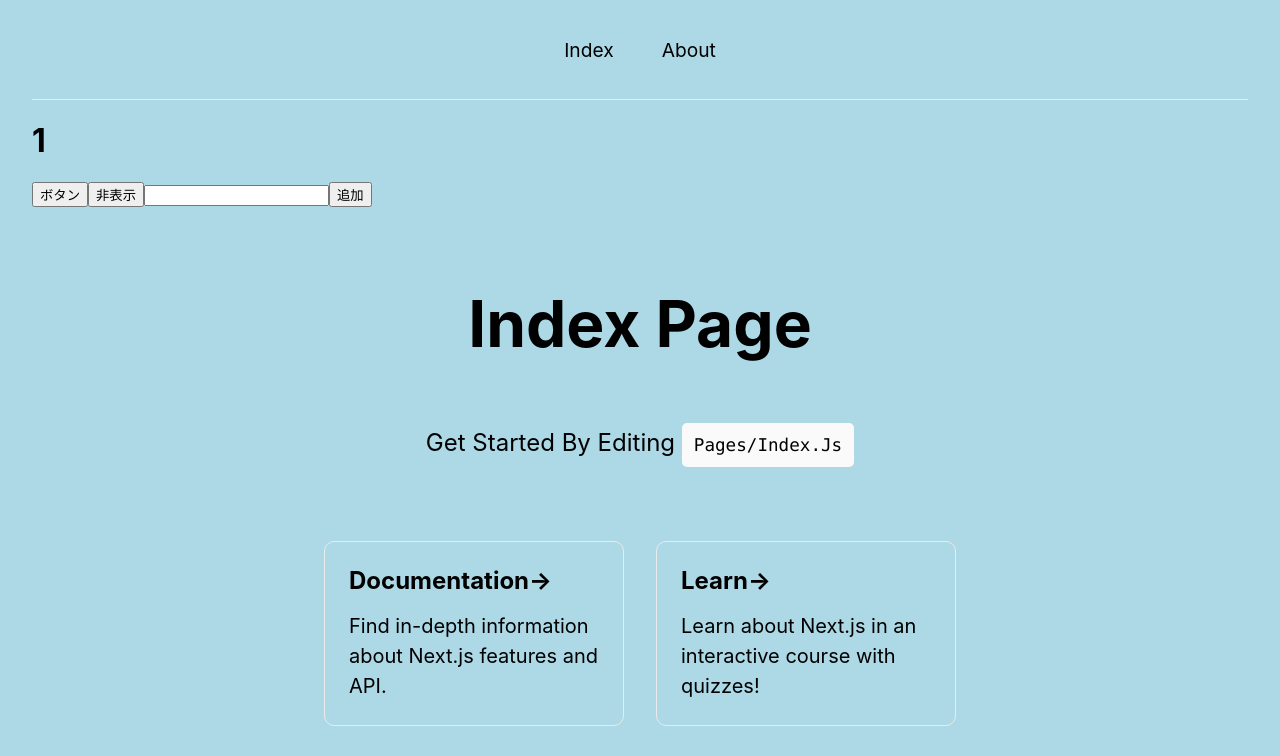
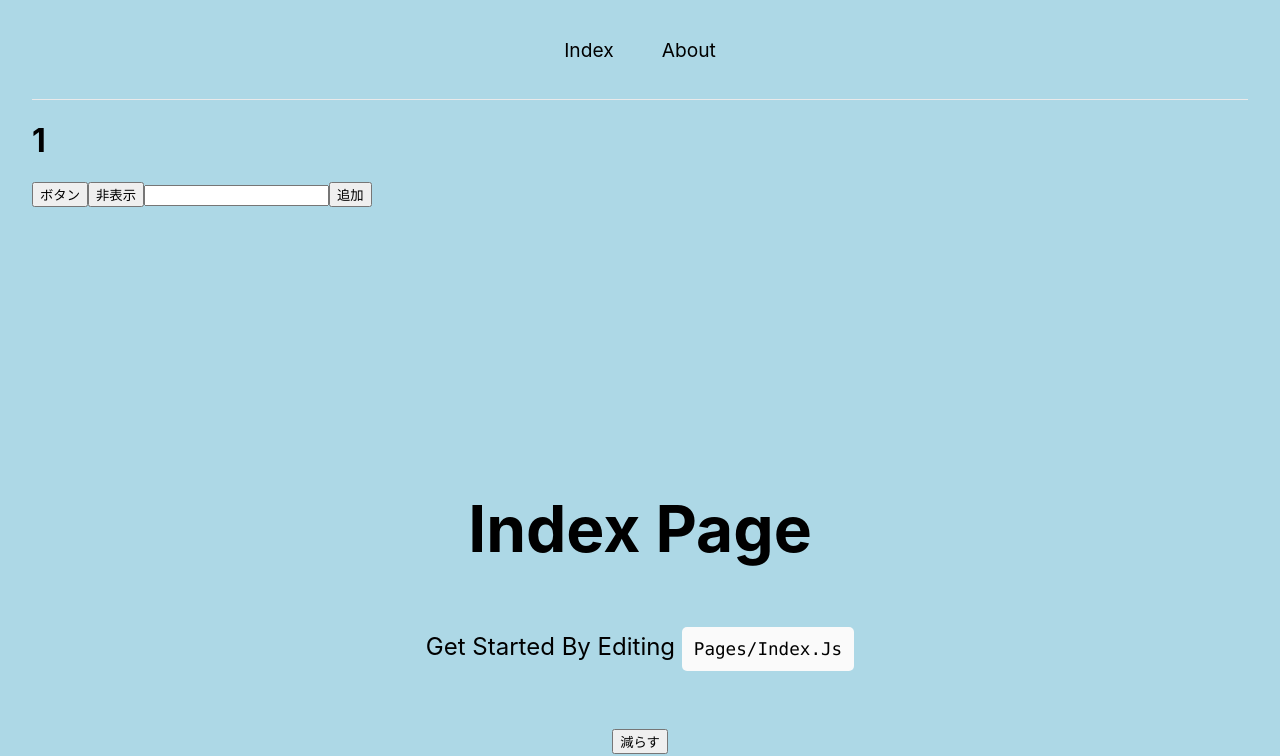
Before and after one commit to shota-hope/study-react, a Next.js app: page / in a window 1280 px wide. Shown: the top 756 px of the page. Built offline with nearby package versions, Linux system fonts and the light colour scheme.

Commit message:
コンポーネント間でリフトアップ

```diff
--- a/src/components/Links/index.jsx
+++ b/src/components/Links/index.jsx
@@ -1,36 +1,11 @@
 import styles from "src/styles/Home.module.css";
 
-const ITEMS = [
-  {
-    id: 1,
-    href: "https://nextjs.org/docs",
-    title: "Documentation→",
-    description: "Find in-depth information about Next.js features and API.",
-  },
-  {
-    id: 2,
-    href: "hhttps://nextjs.org/learn",
-    title: "Learn→",
-    description: "Learn about Next.js in an interactive course with quizzes!",
-  },
-  {
-    id: 3,
-    href: "https://nextjs.org/docs",
-    title: "Documentation→",
-    description: "Find in-depth information about Next.js features and API.",
-  },
-  {
-    id: 4,
-    href: "https://nextjs.org/docs",
-    title: "Documentation→",
-    description: "Find in-depth information about Next.js features and API.",
-  },
-];
+export function Links({items, handleReduce}) {
 
-export function Links() {
   return (
     <div className={styles.grid}>
-      {ITEMS.map(item => {
+      <button onClick={handleReduce}>減らす</button>
+      {items?.map((item) => {
         return (
           <a key={item.id} href={item.href} className={styles.card}>
             <h2>{item.title}</h2>
--- a/src/pages/index.jsx
+++ b/src/pages/index.jsx
@@ -3,10 +3,54 @@
 import { Footer } from "../components/Footer";
 import { Main } from "../components/Main";
 import { Header } from "../components/Header";
+import { useCallback, useState } from "react";
+import { Links } from "src/components/Links";
+
+const ITEMS = [
+  {
+    id: 1,
+    href: "https://nextjs.org/docs",
+    title: "Documentation→",
+    description: "Find in-depth information about Next.js features and API.",
+  },
+  {
+    id: 2,
+    href: "hhttps://nextjs.org/learn",
+    title: "Learn→",
+    description: "Learn about Next.js in an interactive course with quizzes!",
+  },
+  {
+    id: 3,
+    href: "https://nextjs.org/docs",
+    title: "Documentation→",
+    description: "Find in-depth information about Next.js features and API.",
+  },
+  {
+    id: 4,
+    href: "https://nextjs.org/docs",
+    title: "Documentation→",
+    description: "Find in-depth information about Next.js features and API.",
+  },
+];
 
 export default function Home(props) {
-  const { count, isShow, handleClick, text, array, handleChange, handleAdd, handleDisplay } =
-    props;
+  const {
+    count,
+    isShow,
+    handleClick,
+    text,
+    array,
+    handleChange,
+    handleAdd,
+    handleDisplay,
+  } = props;
+
+    const [items, setItems] = useState([ITEMS]);
+    const handleReduce = useCallback(() => {
+      setItems((prevItems) => {
+        return prevItems.slice(0, prevItems.length - 1);
+      });
+    }, []);
   return (
     <div className={styles.container}>
       <Head>
@@ -27,6 +71,7 @@
         })}
       </ul>
       <Main page="index" />
+      <Links items={items} handleReduce={handleReduce} />
       <Footer />
     </div>
   );
```
Also changed, not shown: src/pages/about.jsx (+11 -4 lines).
